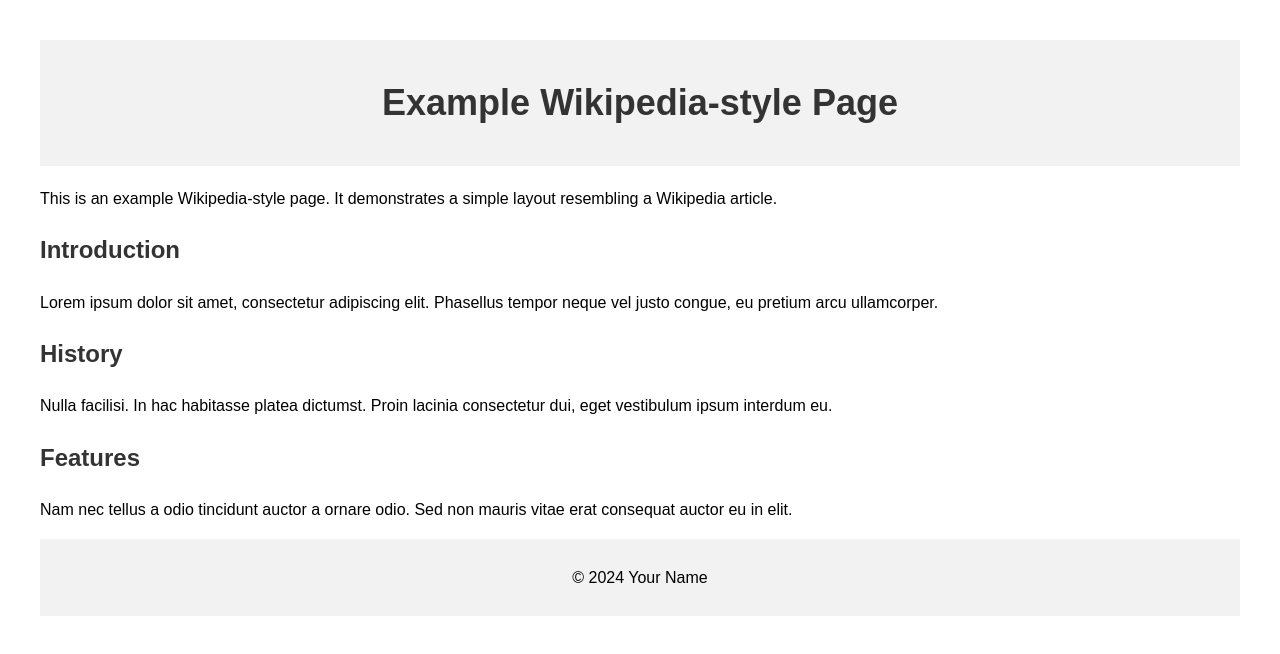
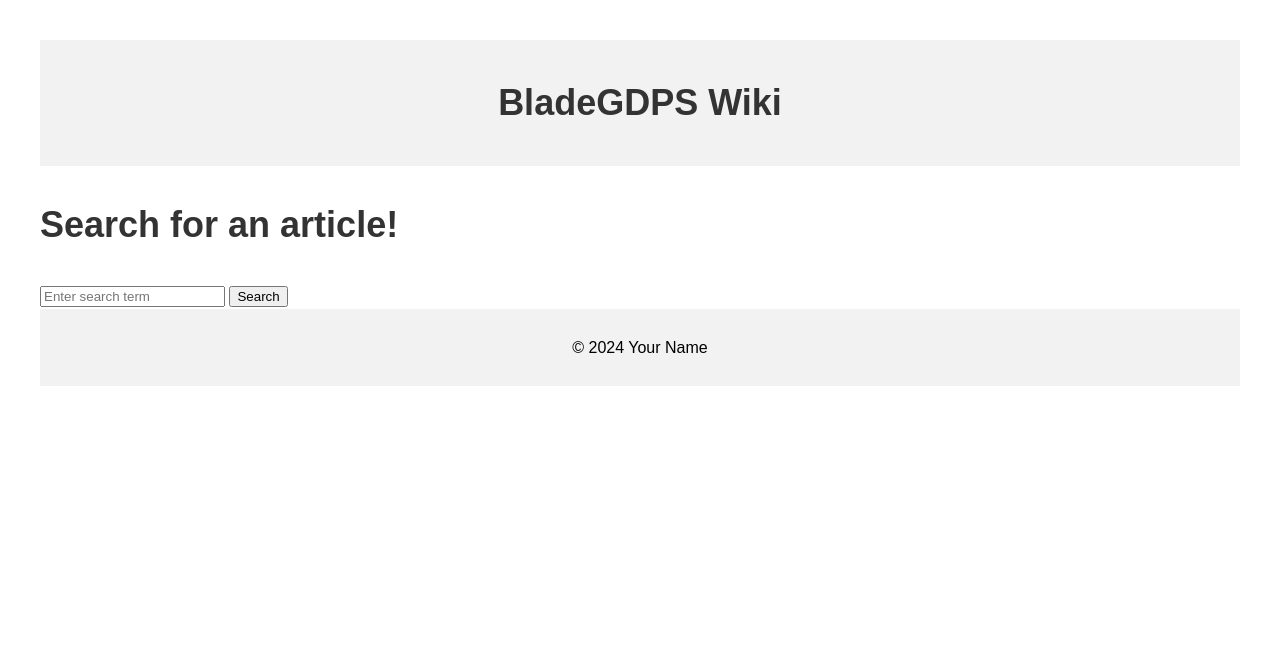
Before and after one commit to cinderrblock/bladegdpswiki, a plain HTML site: page index.html in a window 1280 px wide. Drawn offline with Linux system fonts and the light colour scheme.

Commit message:
Update index.html

```diff
--- a/index.html
+++ b/index.html
@@ -31,26 +31,45 @@
 </head>
 <body>
     <header>
-        <h1>Example Wikipedia-style Page</h1>
+        <h1>BladeGDPS Wiki</h1>
     </header>
 
     <article>
-        <p>This is an example Wikipedia-style page. It demonstrates a simple layout resembling a Wikipedia article.</p>
+    <h1>Search for an article!</h1>
+    <input type="text" id="searchInput" placeholder="Enter search term">
+    <button onclick="searchFiles()">Search</button>
+    <div id="searchResults"></div>
 
-        <section>
-            <h2>Introduction</h2>
-            <p>Lorem ipsum dolor sit amet, consectetur adipiscing elit. Phasellus tempor neque vel justo congue, eu pretium arcu ullamcorper.</p>
-        </section>
+    <script>
+        function searchFiles() {
+            const searchInput = document.getElementById('searchInput').value.trim().toLowerCase();
+            const searchResultsDiv = document.getElementById('searchResults');
+            searchResultsDiv.innerHTML = ''; // Clear previous results
 
-        <section>
-            <h2>History</h2>
-            <p>Nulla facilisi. In hac habitasse platea dictumst. Proin lacinia consectetur dui, eget vestibulum ipsum interdum eu.</p>
-        </section>
+            // Use Fetch API to fetch file names
+            fetch('./file-list.json')
+                .then(response => response.json())
+                .then(fileList => {
+                    fileList.forEach(fileName => {
+                        fetch(fileName)
+                            .then(response => response.text())
+                            .then(htmlContent => {
+                                if (htmlContent.toLowerCase().includes(searchInput)) {
+                                    const resultLink = document.createElement('a');
+                                    resultLink.href = fileName;
+                                    resultLink.textContent = fileName;
+                                    resultLink.setAttribute('target', '_blank');
+                                    searchResultsDiv.appendChild(resultLink);
+                                    searchResultsDiv.appendChild(document.createElement('br'));
+                                }
+                            })
+                            .catch(error => console.error('Error fetching file:', error));
+                    });
+                })
+                .catch(error => console.error('Error fetching file list:', error));
+        }
+    </script>
 
-        <section>
-            <h2>Features</h2>
-            <p>Nam nec tellus a odio tincidunt auctor a ornare odio. Sed non mauris vitae erat consequat auctor eu in elit.</p>
-        </section>
     </article>
 
     <footer>
```
